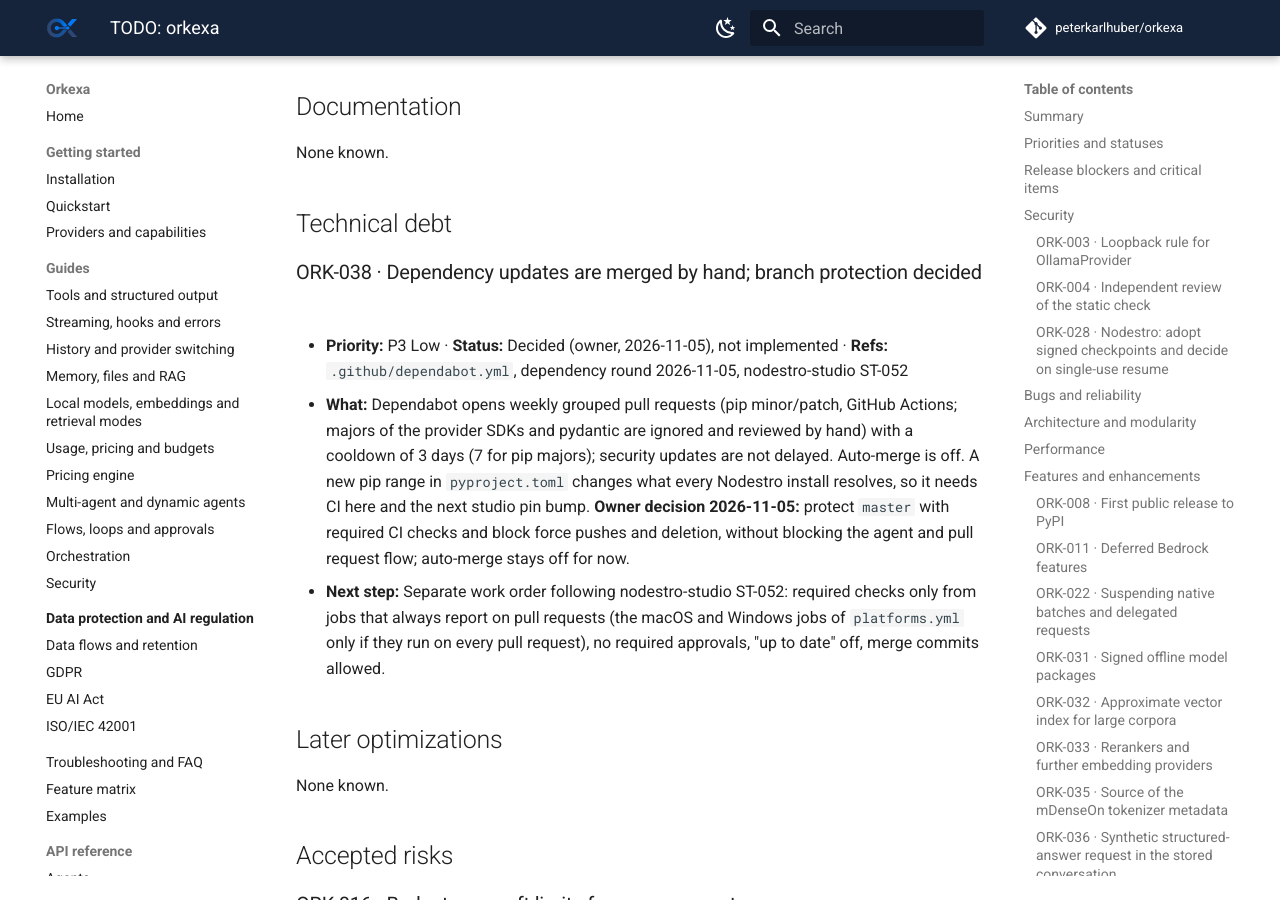
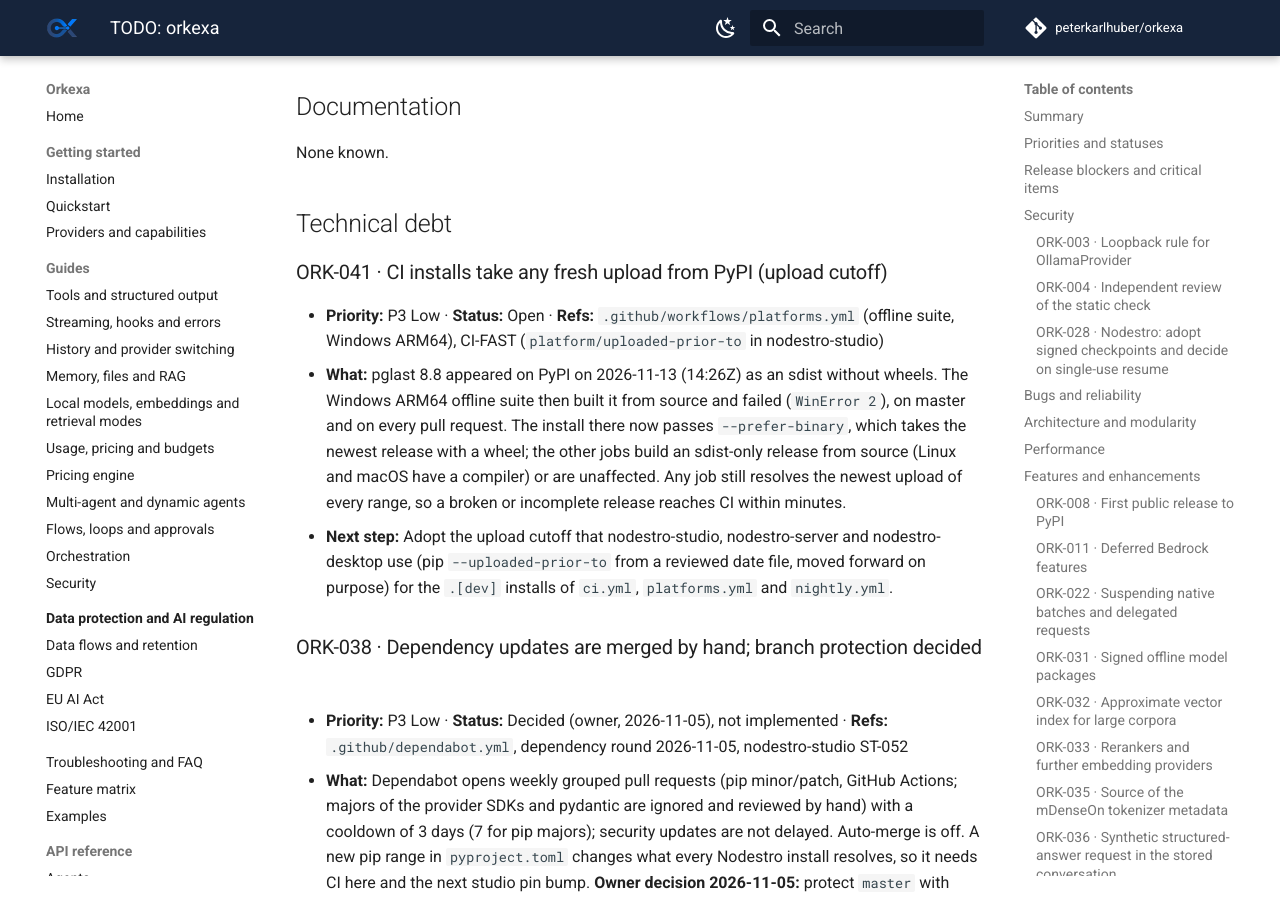
Before and after one commit to peterkarlhuber/orkexa, an MkDocs documentation site: the page built from docs/TODO.md, in a window 1280 px wide and 900 px high, scrolled down 7875 px. Built offline with MkDocs 1.6.1 and Material for MkDocs 9.7.7, drawn with Linux system fonts in a browser that asks for light colours; comment, search, counter and statistics services are not loaded.

Commit message:
CI: the Windows ARM64 offline install prefers wheels
pglast 8.8 was published on PyPI on 2026-11-13 as an sdist without wheels.
The Windows ARM64 offline suite then built it from source and failed
(WinError 2) on master and on every pull request. pip --prefer-binary takes
the newest release with a win_arm64 wheel (8.7). TODO ORK-041 proposes the
upload cutoff that the Nodestro repositories use as the durable guard.

Co-Authored-By: Claude Opus 5.5 <noreply@anthropic.com>
Claude-Session: https://claude.ai/code/session_011tY7TAans48GbZAuavtHPL

```diff
--- a/docs/TODO.md
+++ b/docs/TODO.md
@@ -246,6 +246,19 @@ None known.
 
 ## Technical debt
 
+### ORK-041 · CI installs take any fresh upload from PyPI (upload cutoff)
+
+- **Priority:** P3 Low · **Status:** Open · **Refs:** `.github/workflows/platforms.yml` (offline suite, Windows
+  ARM64), CI-FAST (`platform/uploaded-prior-to` in nodestro-studio)
+- **What:** pglast 8.8 appeared on PyPI on 2026-11-13 (14:26Z) as an sdist without wheels. The Windows ARM64
+  offline suite then built it from source and failed (`WinError 2`), on master and on every pull request. The
+  install there now passes `--prefer-binary`, which takes the newest release with a wheel; the other jobs build an
+  sdist-only release from source (Linux and macOS have a compiler) or are unaffected. Any job still resolves the
+  newest upload of every range, so a broken or incomplete release reaches CI within minutes.
+- **Next step:** Adopt the upload cutoff that nodestro-studio, nodestro-server and nodestro-desktop use (pip
+  `--uploaded-prior-to` from a reviewed date file, moved forward on purpose) for the `.[dev]` installs of `ci.yml`,
+  `platforms.yml` and `nightly.yml`.
+
 ### ORK-038 · Dependency updates are merged by hand; branch protection decided
 
 - **Priority:** P3 Low · **Status:** Decided (owner, 2026-11-05), not implemented · **Refs:** `.github/dependabot.yml`,
```
Also changed, not shown: other parts of docs/TODO.md (+1 -1 lines), CHANGELOG.md (+6 -0 lines), 1 other file.
